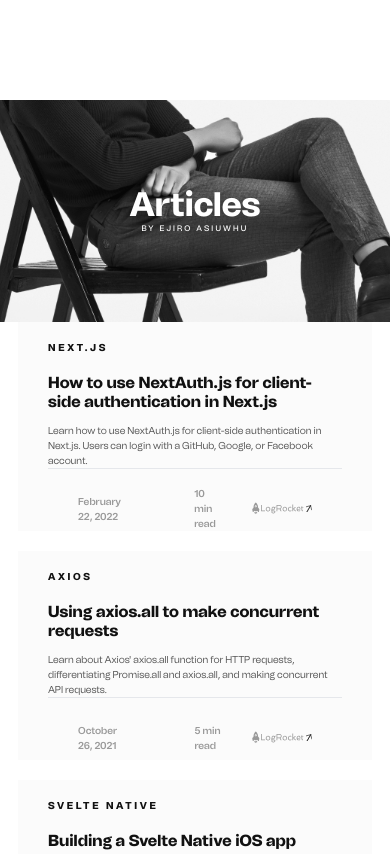
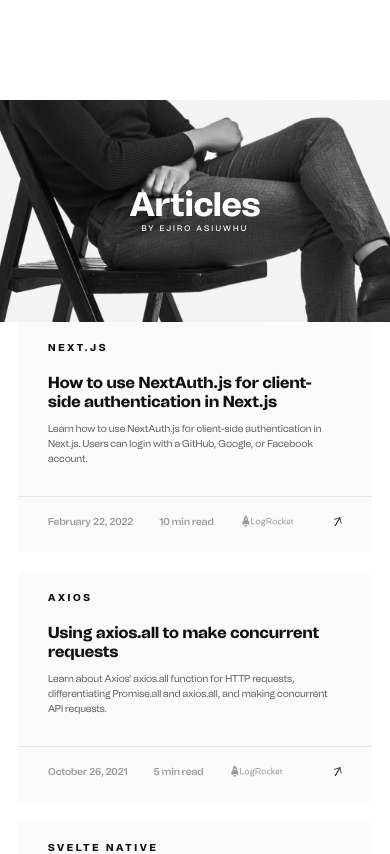
Before and after one commit to ejirocodes/portfolio-1, a Next.js app: page /articles in a window 390 px wide. Shown: the top 854 px of the page. Built offline with nearby package versions, Linux system fonts and the light colour scheme.

Commit message:
article mobile card

```diff
--- a/components/CardArticle.tsx
+++ b/components/CardArticle.tsx
@@ -5,19 +5,19 @@ import ArrowUp from "./shared/ArrowUp";
 const CardArticle: React.FC<Article> = ({ article }) => {
   return (
     <article
-      className="bg-[#FBFBFB] cursor-grab w-full md:pt-[58px] px-[30px] mb-[20px] pt-[20px] md:pb-[47px] transition min-h-inherit md:group-hover:opacity-50 md:hover:scale-[1.04]  md:hover:opacity md:mb-[30px] hover:shadow-[0_26px_49px_rgba(0,0,0,0.08)] "
+      className="bg-[#FBFBFB] cursor-grab w-full md:pt-[58px] mb-[20px] pt-[20px] md:pb-[47px] pb-[23px] transition min-h-inherit md:group-hover:opacity-50 md:hover:scale-[1.04]  md:hover:opacity md:mb-[30px] hover:shadow-[0_26px_49px_rgba(0,0,0,0.08)] "
       itemType="http://schema.org/CreativeWork"
     >
       <div className="">
-        <article className="md:pb-[50px] border-b-[0.5px] border-solid border-[gray3] ">
-          <div className="md:px-[80px] px-">
+        <article className="md:pb-[50px] pb-[30px] border-b-[0.5px] border-solid border-[gray3] ">
+          <div className="md:px-[80px] px-[30px] ">
             <h2 className="text-dark md:mb-[39px]
              mb-[19px] md:text-[20px] text-[10px]
              md:leading-[41px] leading-[12px] font-extrabold md:tracking-[4px] tracking-[0.27em]
              uppercase group-hover:text-white">
               {article.tech}
             </h2>
-            <h1 className="text-dark md:text-[34px] text-[16px] md:leading-[34px] leading-[19px]  font-extrabold mb-[12px]">
+            <h1 className="text-dark md:text-[34px] text-[16px]  mb-[10px]  md:leading-[34px] leading-[19px]  font-extrabold md:mb-[12px]">
               {article.title}
             </h1>
             <p className="text-gray5 md:text-[22px] text-[10px] font-normal">
@@ -26,11 +26,11 @@ const CardArticle: React.FC<Article> = ({ article }) => {
           </div>
         </article>
 
-        <article className="flex items-center justify-between text-gray3 text-[26px] md:pt-[40px] pt-[17px]  md:px-[80px]  px-[30px]">
+        <article className="flex items-center justify-between text-gray3 text-[26px] md:pt-[40px]  pt-[17px]  md:px-[80px]  px-[30px] pb-">
           <div className="flex items-center text-[10px] md:text-[20px] ">
             <time
               dateTime={article.date}
-              className="mr-[70px] font-semibold "
+              className="lg:mr-[70px] md:mr-[40px] mr-[26px] font-semibold "
             >
               {article.date}
             </time>
--- a/components/shared/ArrowUp.tsx
+++ b/components/shared/ArrowUp.tsx
@@ -2,7 +2,7 @@ import React from 'react'
             // @ts-ignore
 export default function ArrowUp({ strokeColour, url }) {
     return (
-        <a href={url} target="_blank" className="cursor-pointer hover:bg-red-300  w-full h-[45px] flex items-center justify-center rounded-full" rel="noreferrer">
+        <a href={url} target="_blank" className="cursor-pointer h-full hover:bg-red-300  w-full  flex items-center justify-center rounded-full" rel="noreferrer">
             <svg viewBox="0 0 21 25" fill="none" xmlns="http://www.w3.org/2000/svg">
                 <path d="M18.8887 15.7596L15.2491 2.17631L1.66576 5.81595M15.2491 2.17631L2.75098 23.8237L15.2491 2.17631Z" stroke={strokeColour} strokeWidth="2" strokeLinecap="square" />
             </svg>
```
